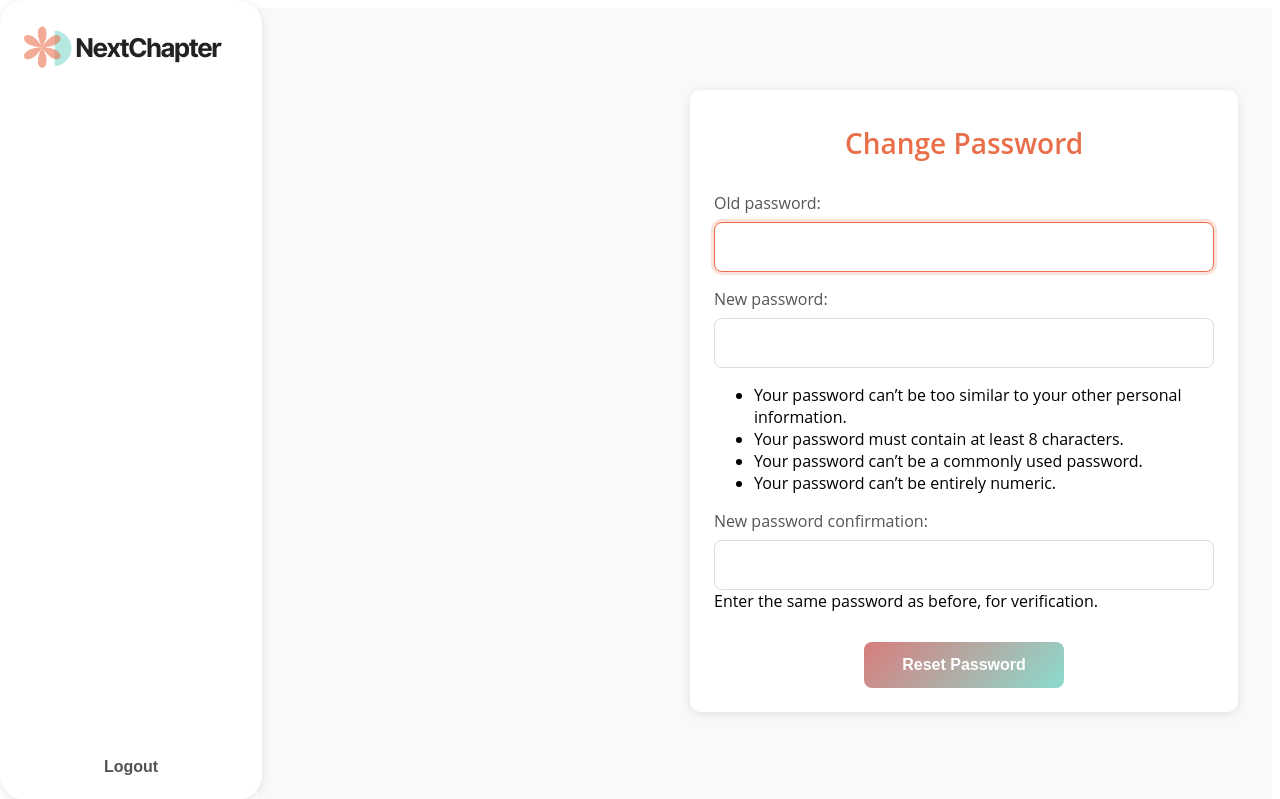
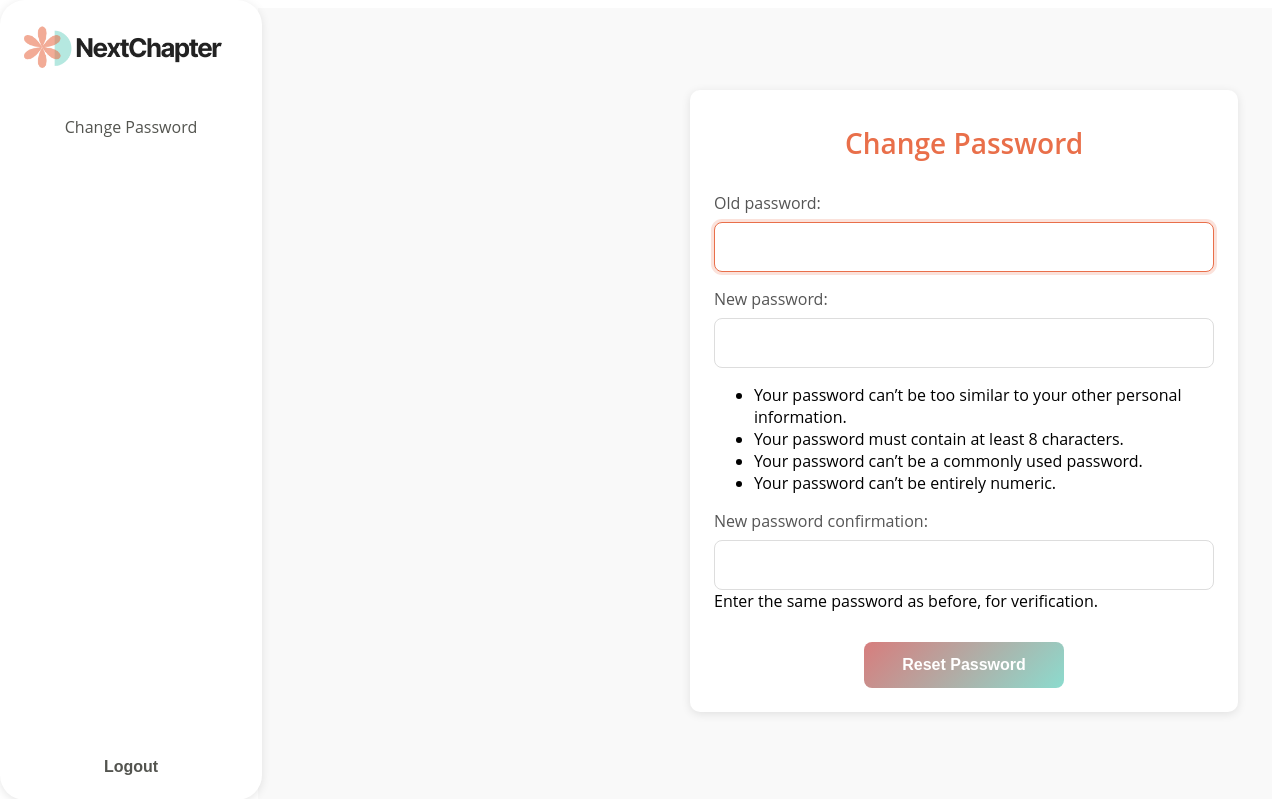
Before and after one commit to zahralmosawi/NextChapter, a Django app: page /student/change-password/ in a window 1280 px wide. Shown: the top 799 px of the page. Run offline with Django 5.2, Linux system fonts and the light colour scheme; the visitor is signed in with stand-in values (Sample User, id 1).

Commit message:
added link for change password

```diff
--- a/main_app/templates/base.html
+++ b/main_app/templates/base.html
@@ -15,12 +15,14 @@
         <a href="{% url 'add_student' %}" class="links">New Student</a>
         <a href="{% url 'add_event' %}" class="links">New Event</a>
       </nav>
+    {% elif user.role == user.Role.STUDENT %}
+    <a href="{% url 'change_password' %}" class="links">Change Password</a>
     {% endif %}
       <form action="/auth/logout/" method="post" class='logout-form'>
         {% csrf_token %}
         <button type="submit">Logout</button>
       </form>
-      {%endif%}
+    {%endif%}
     </div>
 
     <div class="main-content">
```
